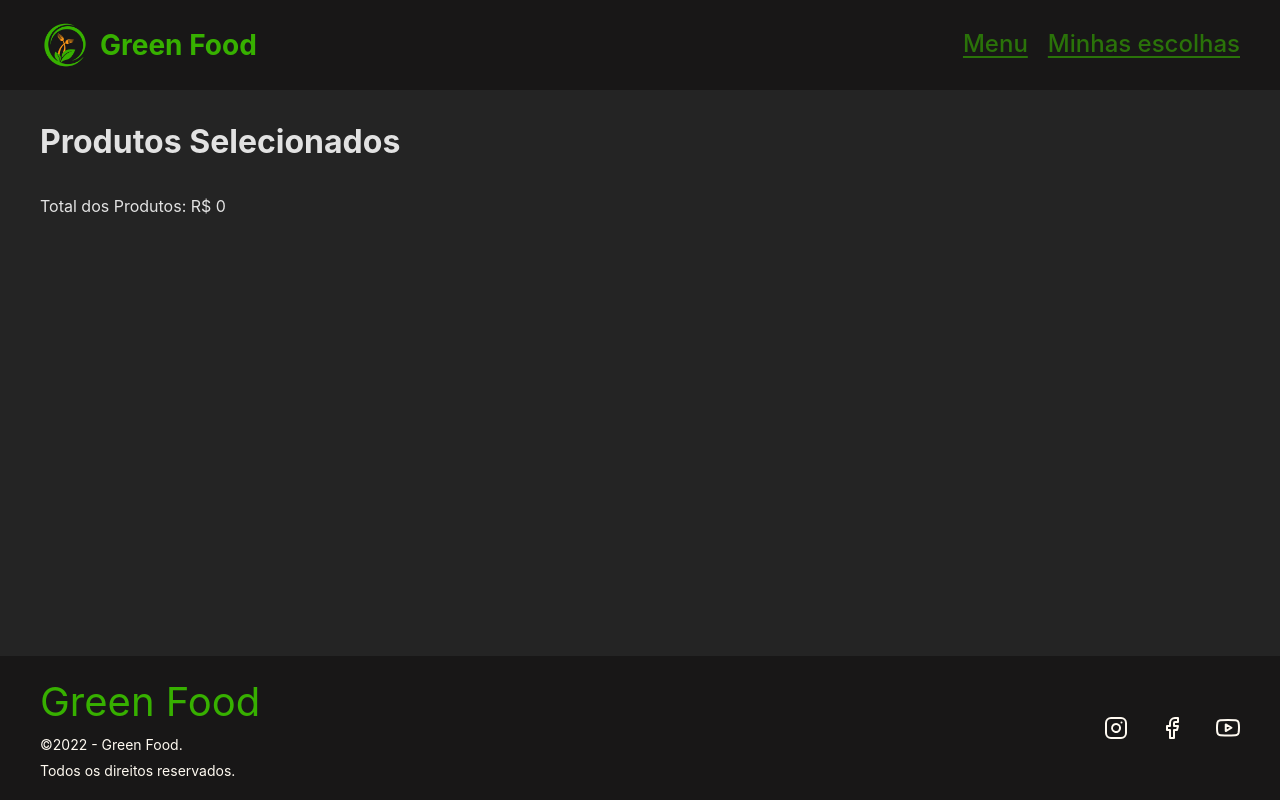
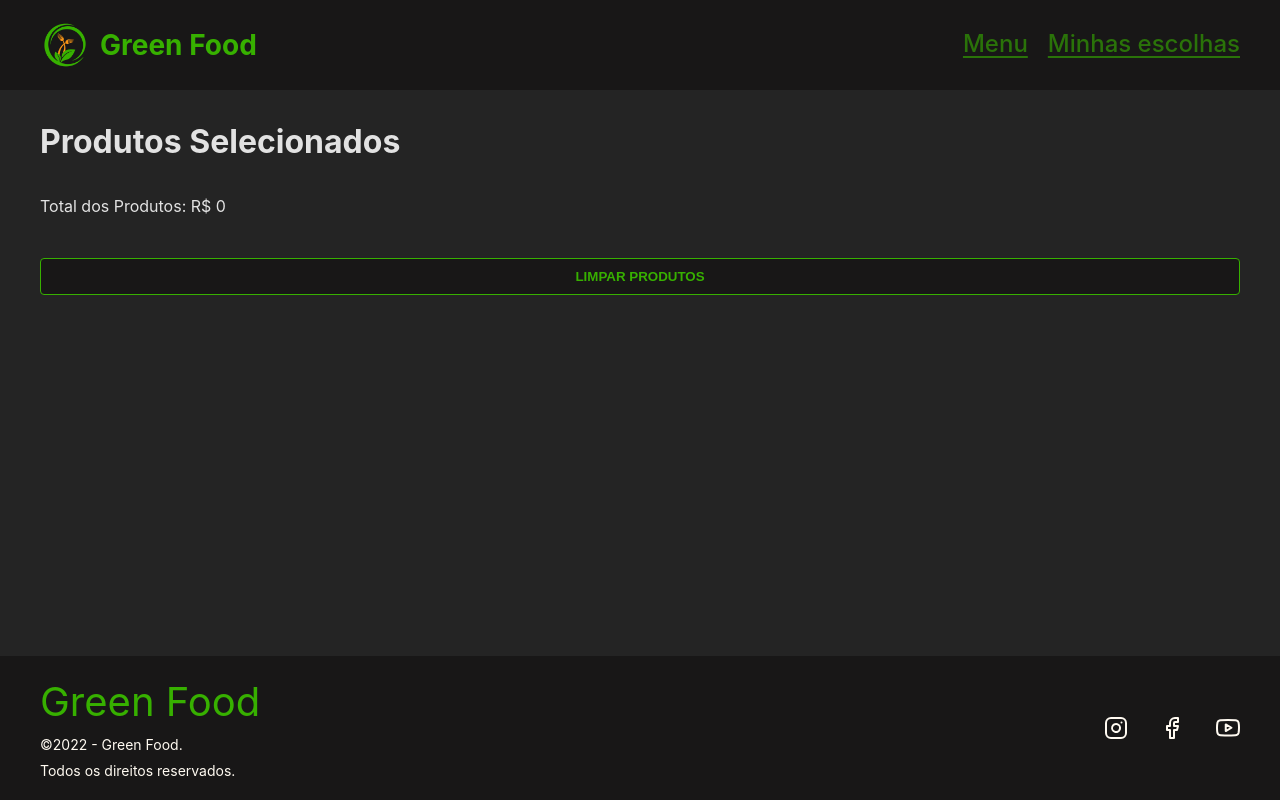
Before and after one commit to RDX777/M1S09DevInHouseExerciciosSenamais, a React (Vite) app: page /produtosselecionados in a window 1280 px wide. Built offline with nearby package versions, Linux system fonts and the light colour scheme.

Commit message:
Exercicio 10

```diff
--- a/src/contexto/ProdutosSelecionados/ProdutosSelecionadosProvider.jsx
+++ b/src/contexto/ProdutosSelecionados/ProdutosSelecionadosProvider.jsx
@@ -3,7 +3,11 @@ import PropTypes from 'prop-types'
 import { ProdutosSelecionadosContext } from './ProdutosSelecionadosContext'
 
 export const ProdutosSelecionadosProvider = ({ children }) => {
-  const [produtosSelecionados, setProdutosSelecionados] = useState([]);
+  const [produtosSelecionados, setProdutosSelecionados] = useState([])
+
+  const limparSelecionados = () => {
+    setProdutosSelecionados([])
+  }
 
   const isSelecionado = (id) => {
     return produtosSelecionados.some((item) => item.id === id);
@@ -20,7 +24,7 @@ export const ProdutosSelecionadosProvider = ({ children }) => {
 
   return (
     <>
-      <ProdutosSelecionadosContext.Provider value={{ produtosSelecionados, handleSelecionar, isSelecionado}}>
+      <ProdutosSelecionadosContext.Provider value={{ limparSelecionados, produtosSelecionados, handleSelecionar, isSelecionado}}>
         {children}
       </ProdutosSelecionadosContext.Provider>
     </>
--- a/src/pages/ProdutosSelecionados/ProdutosSelecionados.jsx
+++ b/src/pages/ProdutosSelecionados/ProdutosSelecionados.jsx
@@ -2,8 +2,10 @@ import { useProdutosSelecionados } from "../../contexto/ProdutosSelecionados/use
 
 import { ListaCards } from "../../components/ListaCards/ListaCards.jsx";
 
+import styles from './ProdutosSelecionados.module.css';
+
 export const ProdutosSelecionados = () => {
-  const { produtosSelecionados } = useProdutosSelecionados();
+  const { produtosSelecionados, limparSelecionados } = useProdutosSelecionados();
 
   const somaProdutos = produtosSelecionados.reduce((valorInicial, proximoValor) => {
     return valorInicial + proximoValor.valor
@@ -13,6 +15,11 @@ export const ProdutosSelecionados = () => {
     <>
       <h1>Produtos Selecionados</h1>
       <p>Total dos Produtos: R$ {somaProdutos}</p>
+      <button
+        onClick={limparSelecionados}
+        className={styles.botao}>
+          Limpar produtos
+      </button>
       <ListaCards produtos={produtosSelecionados} />
     </>
   )
--- /dev/null
+++ b/src/pages/ProdutosSelecionados/ProdutosSelecionados.module.css
@@ -0,0 +1,12 @@
+.botao {
+  padding: 10px;
+  background-color: #181717;
+  border: 1px solid #37b000;
+  color: #37b000;
+  font-weight: bold;
+  text-transform: uppercase;
+  border-radius: 4px;
+  cursor: pointer;
+  opacity: 1;
+  transition: 300ms;
+}
```
